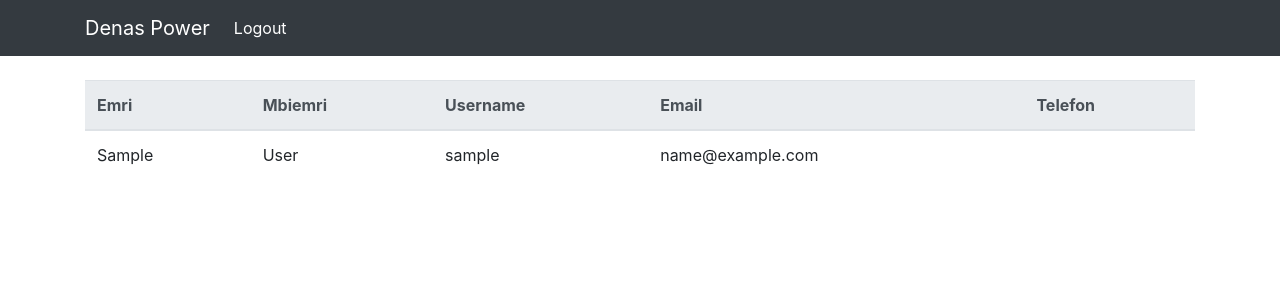
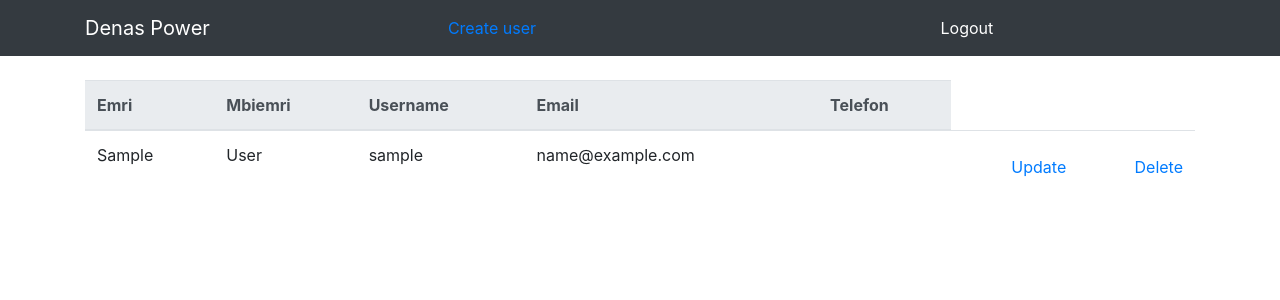
Before and after one commit to ErgiKame/denas-power-django, a Django app: page /users/user-list/ in a window 1280 px wide. Shown: the top 300 px of the page. Run offline with Django 3.2, Linux system fonts and the light colour scheme; the visitor is signed in with stand-in values (Sample User, id 1); data comes from the database, SQL or seed files in the repository; some libraries are stand-ins or nearby versions.

Commit message:
finished users crud and htmls

```diff
--- a/templates/base.html
+++ b/templates/base.html
@@ -24,7 +24,15 @@
         <span class="navbar-toggler-icon"></span>
       </button>
 
-      <div class="collapse navbar-collapse" id="navbarSupportedContent">
+        {% if request.user.is_admin %}
+            <div class="col-md-3">
+                <a class="text-gray-500 hover:text-blue-500 " href="{% url 'user-create' %}">
+                    Create user
+                </a>
+            </div>
+            {% endif %}
+
+      <div class="collapse navbar-collapse col-md-3" id="navbarSupportedContent">
         <ul class="navbar-nav mr-auto">
           <li class="nav-item active">
             <a class="nav-link" href="#">Logout</a>
--- a/users/templates/users/user_list.html
+++ b/users/templates/users/user_list.html
@@ -1,6 +1,7 @@
 {% extends "base.html" %}
 
 {% block container %}
+
 <table class="table">
     <tr>
         <thead class="thead-light">
@@ -20,6 +21,16 @@
                 <td>{{user.username}}</td>
                 <td>{{user.email}}</td>
                 <td>{{user.phone}}</td>
+                <td class="px-6 py-4 whitespace-nowrap text-right text-sm font-medium">
+                    <a href="{% url 'user-update' user.pk %}" class="text-indigo-600 hover:text-indigo-900">
+                        Update
+                    </a>
+                </td>
+                <td class="px-6 py-4 whitespace-nowrap text-right text-sm font-medium">
+                        <a href="{% url 'user-delete' user.pk %}" class="text-indigo-600 hover:text-indigo-900">
+                            Delete
+                        </a>
+                    </td>
             </tr>
             {% endfor %}
         </tbody>
--- a/users/urls.py
+++ b/users/urls.py
@@ -3,4 +3,7 @@ from users import views
 
 urlpatterns = [
     path('user-list/', views.UserListView.as_view(), name='user-list'),
+    path('user-create/', views.UserCreateView.as_view(), name='user-create'),
+    path('user/<int:pk>/update/', views.UserUpdateView.as_view(), name='user-update'),
+    path('user/<int:pk>/delete/', views.UserDeleteView.as_view(), name='user-delete'),
 ]
--- a/users/views.py
+++ b/users/views.py
@@ -1,8 +1,9 @@
 from django.core.paginator import Paginator, PageNotAnInteger, EmptyPage
-from django.views.generic import ListView, CreateView
+from django.views.generic import ListView, CreateView, UpdateView, DeleteView
 from django.contrib.auth.mixins import LoginRequiredMixin
 from .forms import UserCreateForm
 from .models import User
+from django.shortcuts import reverse
 from django.shortcuts import render
 
 # Create your views here.
@@ -12,7 +13,7 @@ class UserListView(LoginRequiredMixin, ListView):
     template_name = "users/user_list.html"
     queryset = User.objects.all()
     context_object_name = "users"
-    paginate_by = 10
+    paginate_by = 5
 
     def get_context_data(self, **kwargs):
         context = super(UserListView, self).get_context_data(**kwargs)
@@ -31,3 +32,30 @@ class UserListView(LoginRequiredMixin, ListView):
 class UserCreateView(LoginRequiredMixin, CreateView):
     template_name = "users/user_create.html"
     form_class = UserCreateForm
+    context_object_name = "user-create"
+
+    def get_success_url(self):
+        return reverse("user-list")
+
+class UserUpdateView(UpdateView):
+    model = User
+    template_name = "users/user_update.html"
+    context_object_name = "user-update"
+    fields = (
+        'first_name',
+        'last_name',
+        'username',
+        'email',
+        'phone',
+        'is_admin',
+    )
+
+    def get_success_url(self):
+        return reverse('user-list')
+
+class UserDeleteView(DeleteView):
+    model = User
+    template_name = "users/user_delete.html"
+
+    def get_success_url(self):
+        return reverse('user-list')
```
Also changed, not shown: users/forms.py (+10 -1 lines), users/templates/users/user_create.html (+40 -0 lines), users/templates/users/user_delete.html (added, +17 -0 lines), users/templates/users/user_update.html (added, +15 -0 lines).
